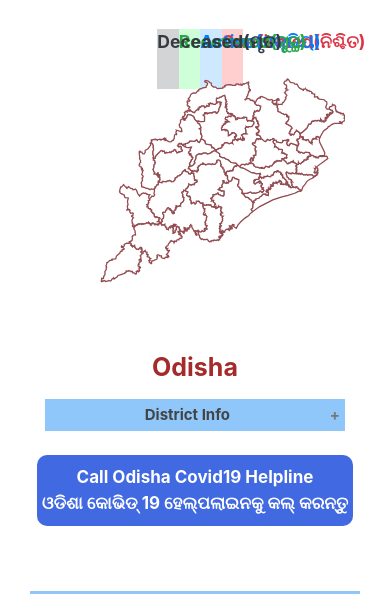
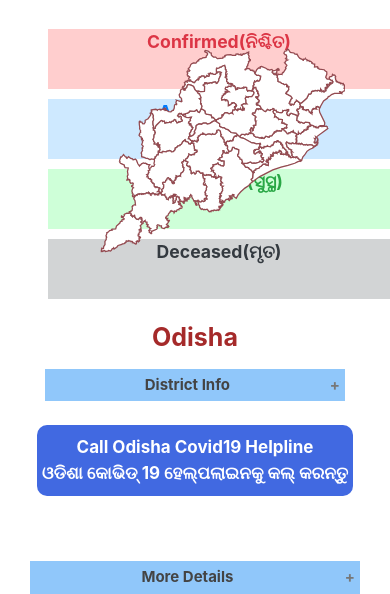
Before and after one commit to bhabani-maharana/Covid-19-WebSite, a plain HTML site: page index.html in a window 390 px wide. Shown: the part 188-782 px from the top of the page. Drawn offline with nearby package versions, Linux system fonts and the light colour scheme; no server answers.

Commit message:
Update style.css

```diff
--- a/css/style.css
+++ b/css/style.css
@@ -96,12 +96,8 @@ hr {
     .word > div {
         font-size: 1.4em;
     }
-    .word {
-        display: inline-flex;
-        width: 50%;
-    }
-    .word div{
-        float: right;
+    .word .covid-card {
+        width: 100%;
     }
 }
 
@@ -109,25 +105,18 @@ hr {
     .word > div {
         font-size: 1.3em;
     }
-    .word {
-        display: inline-flex;
-        width: 50%;
+    .word .covid-card {
+        width: 100%;
     }
-    .word div{
-        float: right;
-    }
+
 }
 
 @media only screen and (max-width: 450px) {
     .word > div {
         font-size: 1.1em;
     }
-    .word {
-        display: inline-flex;
-        width: 50%;
-    }
-    .word div{
-        float: right;
+    .word .covid-card {
+        width: 100%;
     }
 }
 
```
